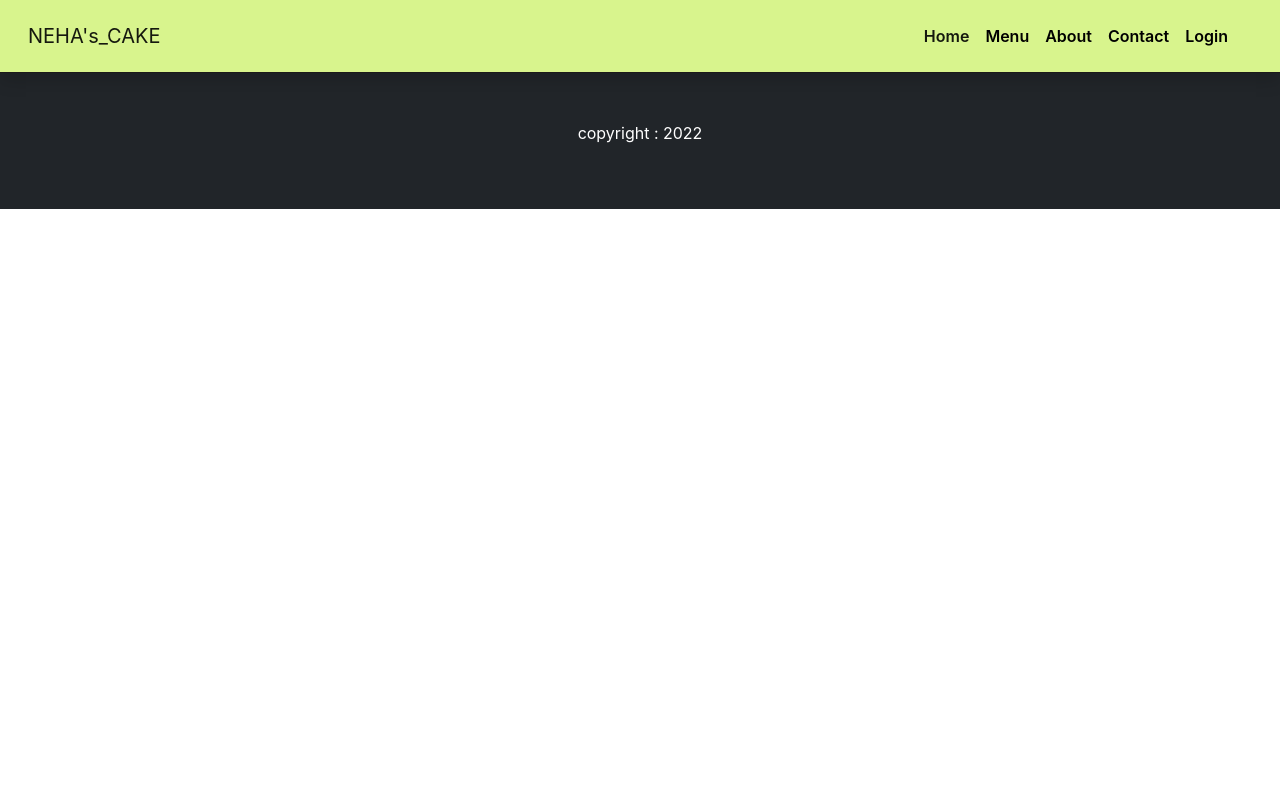
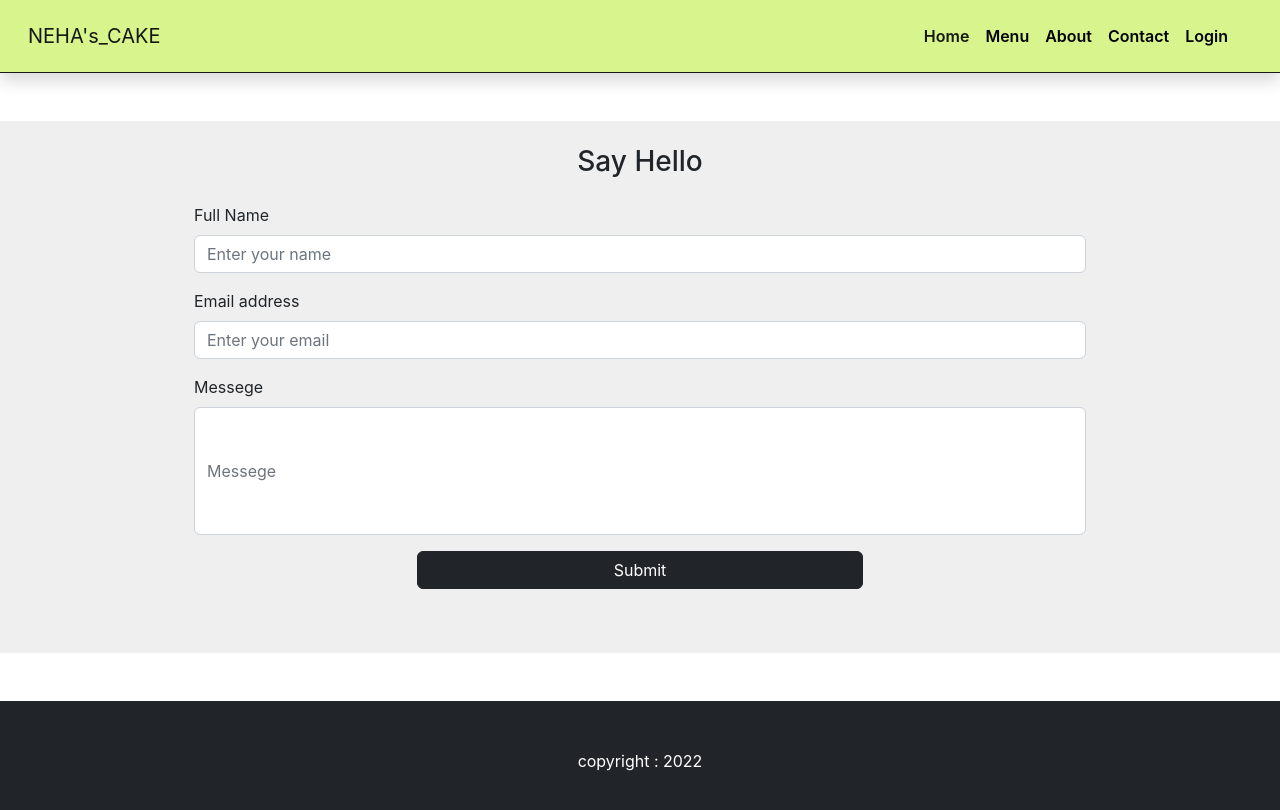
Before and after one commit to mahadi215/personal-service-client-side, a React (Create React App) app: page /contact in a window 1280 px wide. Shown: the top 810 px of the page. Built offline with nearby package versions, Linux system fonts and the light colour scheme; no server answers.

Commit message:
about page added

```diff
--- a/src/component/Routes/Routers.js
+++ b/src/component/Routes/Routers.js
@@ -24,7 +24,7 @@ const router = createBrowserRouter([
             },
             {
                 path: '/menuDetails/:id',
-                element: <PrivateRoutes><MenuDetails></MenuDetails></PrivateRoutes>,
+                element:<MenuDetails></MenuDetails>,
                 loader: ({params}) => fetch(`http://localhost:5000/menu/${params.id}`)
             },
             {
--- a/src/component/pages/About/About.css
+++ b/src/component/pages/About/About.css
@@ -0,0 +1,5 @@
+.abt-container{
+    background-color: #efefef;
+    padding: 15px;
+
+}
--- a/src/component/pages/About/About.js
+++ b/src/component/pages/About/About.js
@@ -1,8 +1,25 @@
 import React from 'react';
+import './About.css'
 
 const About = () => {
     return (
-        <div>
+        <div className='container m-auto my-5 abt-container'>
+            <div className='row '>
+                <div className='col-lg-6 col-sm-12'>
+                    <img className=' img-fluid rounded' src="https://c8.alamy.com/zooms/9/7806c188946444b7a4724d35624a97b1/t8xxd3.jpg" alt="" />
+                </div>
+
+                <div className='col-lg-6 col-md-12 abt-text d-flex align-items-center'>
+                    <div className='m-4'>
+                    <h3> Hi, I’m Neha</h3>
+                    <p>I’m self-taught baker, obsessed with cake. <br />
+                    I long ago ditched box mixes in pursuit of melt-in-your-mouth, to-die-for flavor combinations, fillings and textures. I believe cake must be decadent, life-changing and worthy of celebration! And I believe anyone should be able to bake that kind of cake – and I’m here to teach you just that! <br />
+
+                    </p>
+                    </div>
+                </div>
+
+            </div>
 
         </div>
     );
--- a/src/component/pages/Contact/Contact.css
+++ b/src/component/pages/Contact/Contact.css
@@ -0,0 +1,3 @@
+.contact-container{
+    background-color: #efefef;
+}
--- a/src/component/pages/Contact/Contact.js
+++ b/src/component/pages/Contact/Contact.js
@@ -1,8 +1,32 @@
 import React from 'react';
+import './Contact.css'
 
 const Contact = () => {
     return (
-        <div>
+        <div className='container-fluid m-auto my-5 p-4 contact-container'>
+            <div>
+                <h3 className='text-center'>Say Hello</h3>
+            <form  className=' w-75 sm-w-100 m-auto p-3'>
+                <div className="mb-3">
+                    <label for="exampleInputEmail1" className="form-label">Full Name</label>
+                    <input type="text" name='name' className='form-control' placeholder='Enter your name' required />
+
+                </div>
+                <div className="mb-3">
+                    <label for="exampleInputEmail1" className="form-label">Email address</label>
+                    <input type="email" name='email' className='form-control' placeholder='Enter your email' required />
+
+                </div>
+                <div className="mb-3">
+                    <label  className="form-label">Messege</label>
+                    <input style={{height: "8rem"}} type="text" name='messege' className='form-control' placeholder='Messege' required />
+
+                </div>
+
+                <button type="submit" className="btn btn-dark m-auto d-block w-50">Submit</button>
+                <br />
+            </form>
+            </div>
 
         </div>
     );
--- a/src/component/pages/Home/Home.js
+++ b/src/component/pages/Home/Home.js
@@ -1,4 +1,6 @@
 import React from 'react';
+import About from '../About/About';
+import Contact from '../Contact/Contact';
 import HomeCard from '../HomeCard/HomeCard';
 import './Home.css'
 
@@ -42,7 +44,9 @@ const Home = () => {
                 </button>
             </div>
 
+            <About></About>
             <HomeCard></HomeCard>
+            <Contact></Contact>
         </div>
     );
 };
--- a/src/component/pages/menuDetails/MenuDetails.js
+++ b/src/component/pages/menuDetails/MenuDetails.js
@@ -20,13 +20,15 @@ const MenuDetails = () => {
         const email = user?.email;
         const customerName = user?.displayName || 'annonymous';
         const feedback = form.feedback.value;
+        const photo = user?.photoURL;
 
         const review = {
             item: _id,
             itemName:name,
             email,
             customerName,
-            comment: feedback
+            comment: feedback,
+            photo
 
         }
 
@@ -64,6 +66,8 @@ const MenuDetails = () => {
             </div>
 
         <div className='col-lg-6 col-md-6 col-sm-12'>
+        {
+            user?.email?
             <form onSubmit={handleReview}  className=' w-50 sm-w-100 m-auto p-3'>
             <div className="mb-3">
                 <label for="exampleInputEmail1" className="form-label">Email</label>
@@ -76,12 +80,18 @@ const MenuDetails = () => {
             </div>
             <button type="submit" className="btn btn-dark text-white m-auto d-block w-50">Submit</button>
         </form>
+          : <div className='m-2'> <p><b>Please Login to add your feedback </b></p>
+            <Link to='/login' className='btn btn-dark'>Login</Link>
+          </div>
+        }
             <br />
             <div className='m-3'>
-            <h5>This item has {reviews.length} reviews.</h5>
+            <h5 className='text-center'>This item has {reviews.length} reviews.</h5>
             {
                reviews.map(review => <div className=' m-2 border p-2' >
-                 <p><b>{review.customarName}</b></p>
+                 <p>
+                    {review.photo?<img style={{height: "20px", width: "20px"}} className='rounded me-2' src={review.photo} alt="" /> :  <i className="fa-solid fa-user me-2"></i>}
+                    <b>{review.customerName}</b></p>
                  {/* <p><b>{review.email}</b></p> */}
                  <p>{review.comment}</p>
 
--- a/src/component/shared/Header/Header.js
+++ b/src/component/shared/Header/Header.js
@@ -38,6 +38,12 @@ const Header = () => {
                                 user?.email?
                                     <>
 
+                                        <li className="nav-item ">
+                                        <Link className="nav-link">Add Service</Link>
+                                        </li>
+                                        <li className="nav-item ">
+                                         <Link className="nav-link">My Reviews</Link>
+                                        </li>
                                         <li className="nav-item ms-3 mt-2">
                                          <i className="fa-solid fa-user"></i>
                                         </li>
```
Lines whose indentation alone changed are shown as unchanged.
